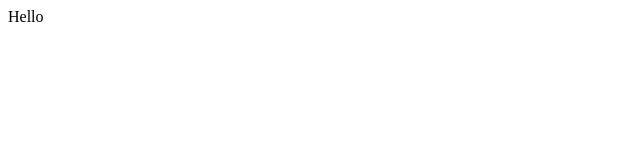
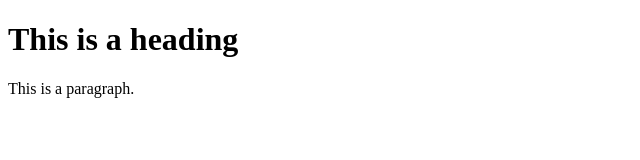
Before and after one commit to amatyar/Project2, a plain HTML site: page index.html in a window 1280 px wide. Shown: the whole page, without its empty margins (0-640 px from the left). Drawn offline with Linux system fonts and the light colour scheme.

Commit message:
just addded 2 lines

```diff
--- a/index.html
+++ b/index.html
@@ -5,6 +5,7 @@
     <title>test</title>
   </head>
   <body>
-    Hello
+    <h1>This is a heading</h1>
+    <p>This is a paragraph.</p>
   </body>
 </html>
```
